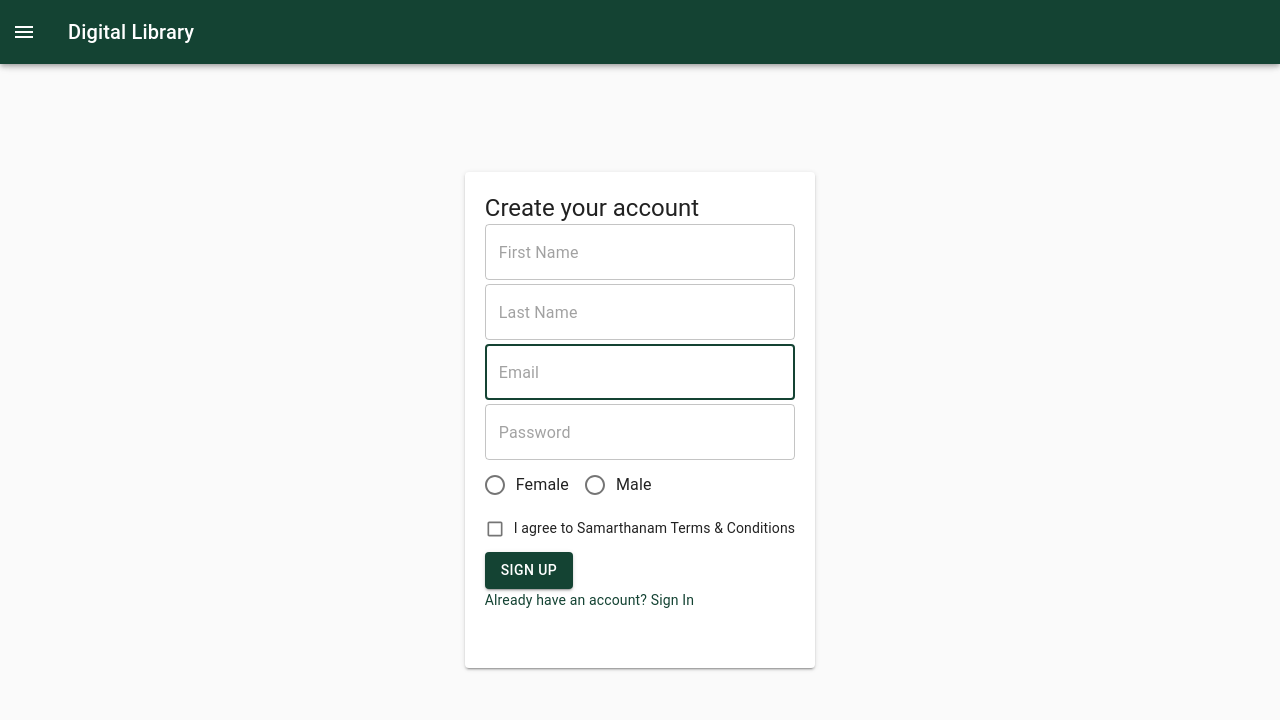
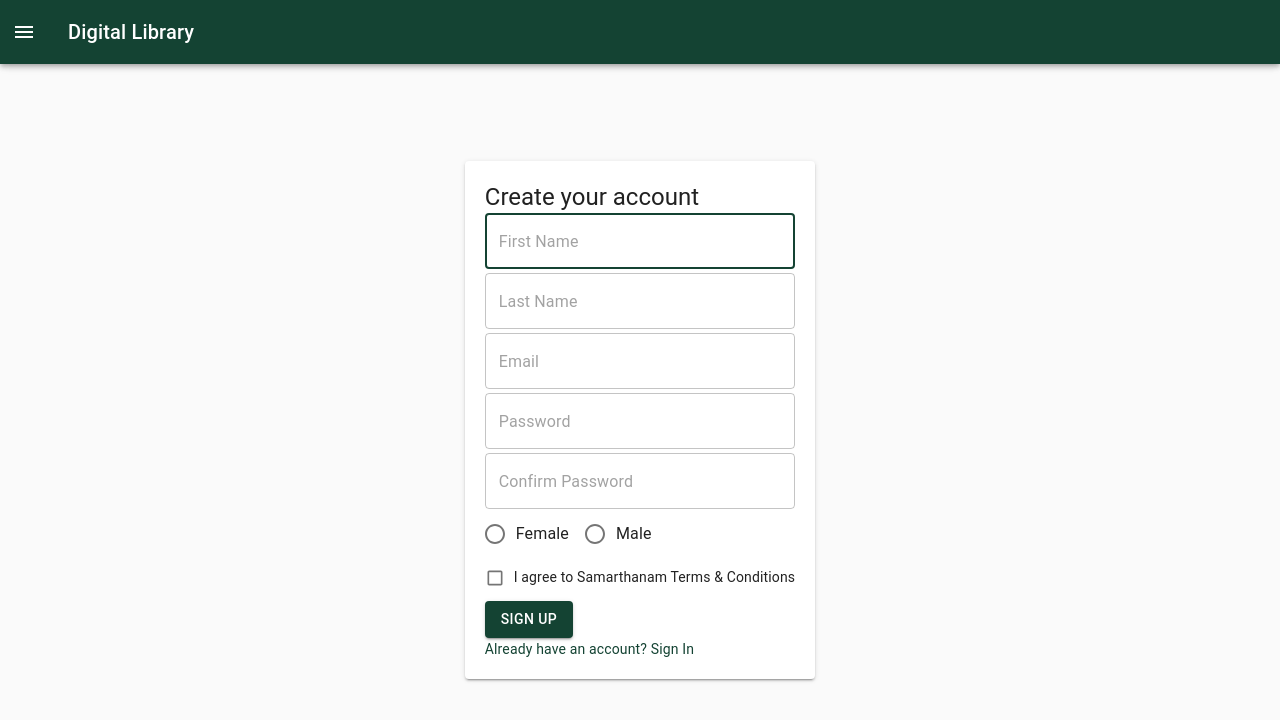
Before and after one commit to sharathkumbar1/DigitalLibrary, a React (Create React App) app: page /signup in a window 1280 px wide. Shown: the top 720 px of the page. Built offline with nearby package versions, Linux system fonts and the light colour scheme; what redux-immutable-state-invariant would draw is missing.

Commit message:
added confirm password textfield

```diff
--- a/src/components/Login/SignUp.js
+++ b/src/components/Login/SignUp.js
@@ -44,6 +44,7 @@ const  initialState = {
   lastname: '',
   email: '',
   password: '',
+  confirmPassword: '',
   gender: ''
 };
 
@@ -54,7 +55,8 @@ const SignUp = (props) => {
     lastname,
     email,
     password,
-    gender
+    gender,
+    confirmPassword
   }, setState] = useState(initialState);
 
   const [verificationEmailPopup, setVerificationEmailPopup] = useState(false);
@@ -93,8 +95,8 @@ const SignUp = (props) => {
   const signUpClicked = () => {
 
     // console.log(allValues);
-    if (firstname !== '' && lastname !== '' && email !== ''
-      && password !== '' && (gender === 'M' || gender === 'F')) {
+    if (firstname !== '' && lastname !== '' && email !== '' && password !== '' &&
+        password === confirmPassword && (gender === 'M' || gender === 'F')) {
       processRequest();
     }
   };
@@ -179,7 +181,6 @@ const SignUp = (props) => {
                         name="email"
                         variant="outlined"
                         required
-                        autoFocus
                         value={email}
                         onChange={changeHandler}
                       />
@@ -194,6 +195,18 @@ const SignUp = (props) => {
                         required
                         value={password}
                         onChange={changeHandler}
+                      />
+                    </Grid>
+                    <Grid item>
+                      <TextField
+                          type="password"
+                          placeholder="Confirm Password"
+                          fullWidth
+                          name="confirmPassword"
+                          variant="outlined"
+                          required
+                          value={confirmPassword}
+                          onChange={changeHandler}
                       />
                     </Grid>
                     <Grid item>
@@ -266,7 +279,7 @@ const SignUp = (props) => {
             horizontal: 'center',
           }}
           open={verificationEmailPopup}
-          autoHideDuration={6000}
+          // autoHideDuration={6000}
           // onClose={handleClose}
           // onExited={handleExited}
           message={'A verification link has been sent to your email'}
```
